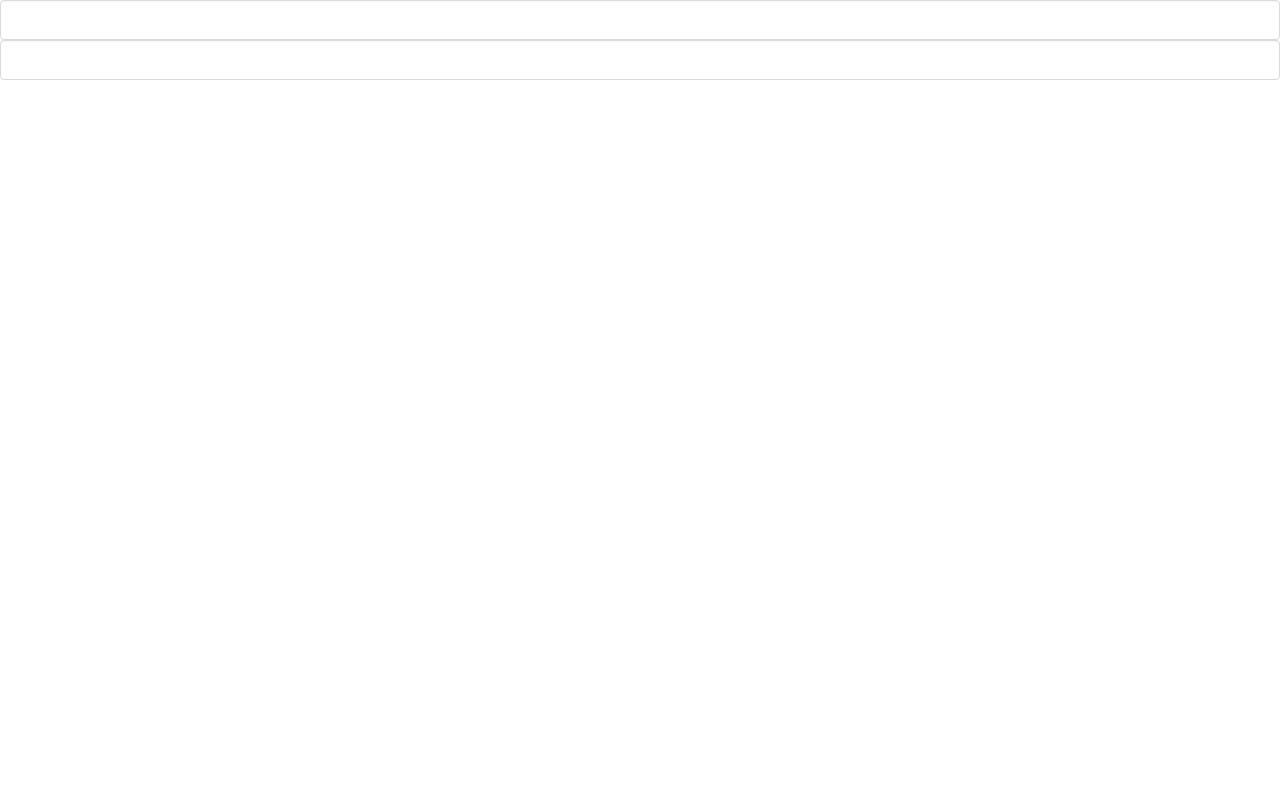
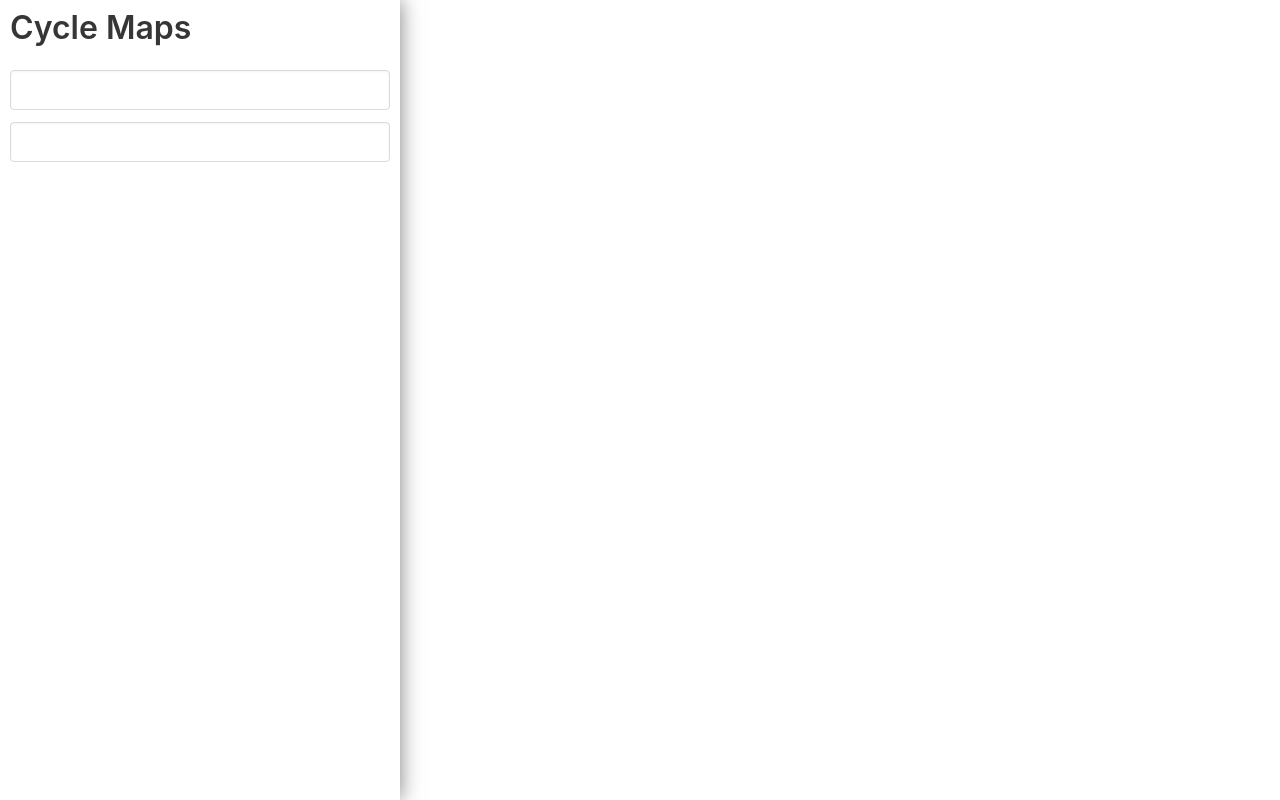
Before and after one commit to pgchamberlin/cyclestreets-frontend, a React (Create React App) app: page / in a window 1280 px wide. Built offline with nearby package versions, Linux system fonts and the light colour scheme.

Commit message:
Fix pane width and add some styles

```diff
--- a/package.json
+++ b/package.json
@@ -13,6 +13,7 @@
     "react-scripts": "3.1.1",
     "redux": "^4.0.4",
     "redux-thunk": "^2.3.0",
+    "styled-components": "^4.4.0",
     "uuid": "^3.3.3"
   },
   "scripts": {
@@ -41,6 +42,7 @@
     "@types/react": "^16.9.2",
     "@types/react-dom": "^16.9.0",
     "@types/react-redux": "^7.1.2",
+    "@types/styled-components": "^4.1.19",
     "@types/uuid": "^3.4.5",
     "node-sass": "^4.12.0",
     "typescript": "^3.6.2"
--- a/src/App.tsx
+++ b/src/App.tsx
@@ -4,9 +4,9 @@ import Pane from "./containers/Pane";
 
 const App: React.FunctionComponent = () => {
   return (
-    <div>
+    <>
       <Pane />
-    </div>
+    </>
   );
 };
 
--- /dev/null
+++ b/src/GlobalStyle.ts
@@ -0,0 +1,12 @@
+import { createGlobalStyle } from "styled-components";
+
+const GlobalStyle = createGlobalStyle`
+  html,
+  body,
+  #root {
+    height: 100%;
+    margin: 0;
+  }
+`;
+
+export default GlobalStyle;
--- a/src/components/WaypointInput.tsx
+++ b/src/components/WaypointInput.tsx
@@ -3,6 +3,7 @@ import Downshift from "downshift";
 import classNames from "classnames";
 
 interface WaypointInputProps {
+  index: number;
   value: string;
   onChange: { (value: string): any };
   results?: {
@@ -15,6 +16,7 @@ interface WaypointInputProps {
 }
 
 const WaypointInput: React.FunctionComponent<WaypointInputProps> = ({
+  index,
   onChange,
   results = []
 }) => {
@@ -30,7 +32,7 @@ const WaypointInput: React.FunctionComponent<WaypointInputProps> = ({
         isOpen,
         highlightedIndex
       }) => (
-        <div className="is-relative">
+        <div className="field is-relative">
           <input
             {...getInputProps({
               className: "input",
--- a/src/containers/Pane.tsx
+++ b/src/containers/Pane.tsx
@@ -1,12 +1,21 @@
 import React from "react";
 import { bindActionCreators, Dispatch } from "redux";
 import { connect } from "react-redux";
+import styled from "styled-components";
 import { StoreState } from "../reducers/rootReducer";
 import { SearchState } from "../reducers/searchReducer";
 
 import { updateWaypointValue } from "../actions/plan";
 import { geocode } from "../actions/search";
 import WaypointInput from "../components/WaypointInput";
+
+const StyledPane = styled.div`
+  width: 400px;
+  height: 100%;
+  box-shadow: 0 0 20px 0 rgba(0, 0, 0, 0.5);
+  padding: 10px;
+  position: absolute;
+`;
 
 interface PaneProps {
   waypoints: {
@@ -33,16 +42,24 @@ const Pane: React.FunctionComponent<PaneProps & PaneDispatchProps> = ({
   };
 
   return (
-    <div>
-      {waypoints.map(({ id, value }) => (
+    <StyledPane>
+      <div className="content">
+        <h1 className="title">
+          Cycle Maps
+        </h1>
+      </div>
+      <div className="content">
+        {waypoints.map(({ id, value }, index) => (
           <WaypointInput
             key={id}
+            index={index}
             value={value}
             onChange={getInputChangeHandler(id)}
             results={search.result}
           />
         ))}
       </div>
+    </StyledPane>
   );
 };
 
--- a/src/index.tsx
+++ b/src/index.tsx
@@ -5,11 +5,16 @@ import { Provider } from "react-redux";
 import App from "./App";
 import store from "./store/setupStore";
 
+import GlobalStyle from "./GlobalStyle";
+
 import "./index.scss";
 
 ReactDOM.render(
-  <Provider store={store}>
-    <App />
-  </Provider>,
+  <>
+    <GlobalStyle />
+    <Provider store={store}>
+      <App />
+    </Provider>
+  </>,
   document.getElementById("root")
 );
```
Also changed, not shown: 1 other file (tests, documents, lock files or other folders). Lines whose indentation alone changed are shown as unchanged.
